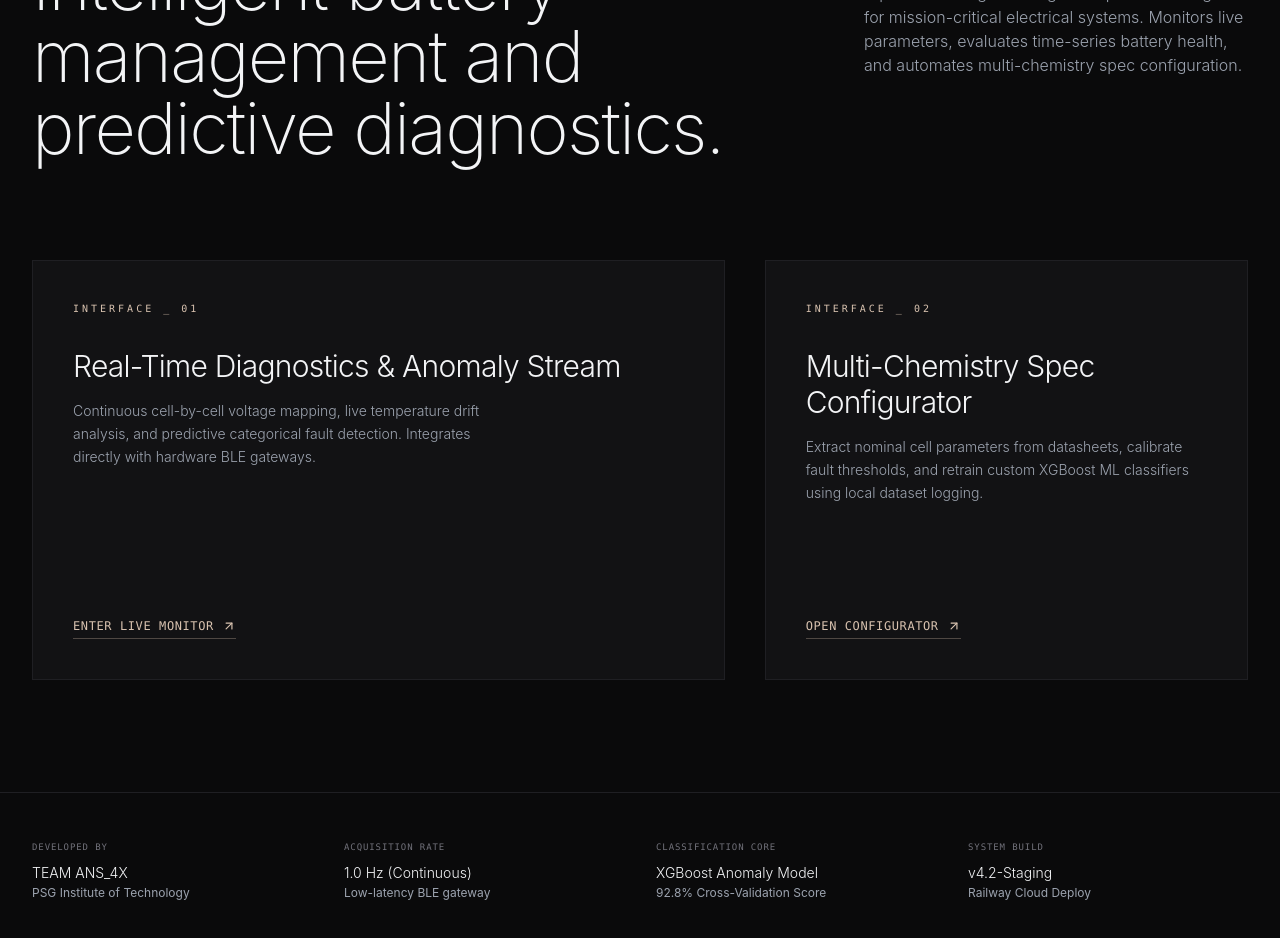
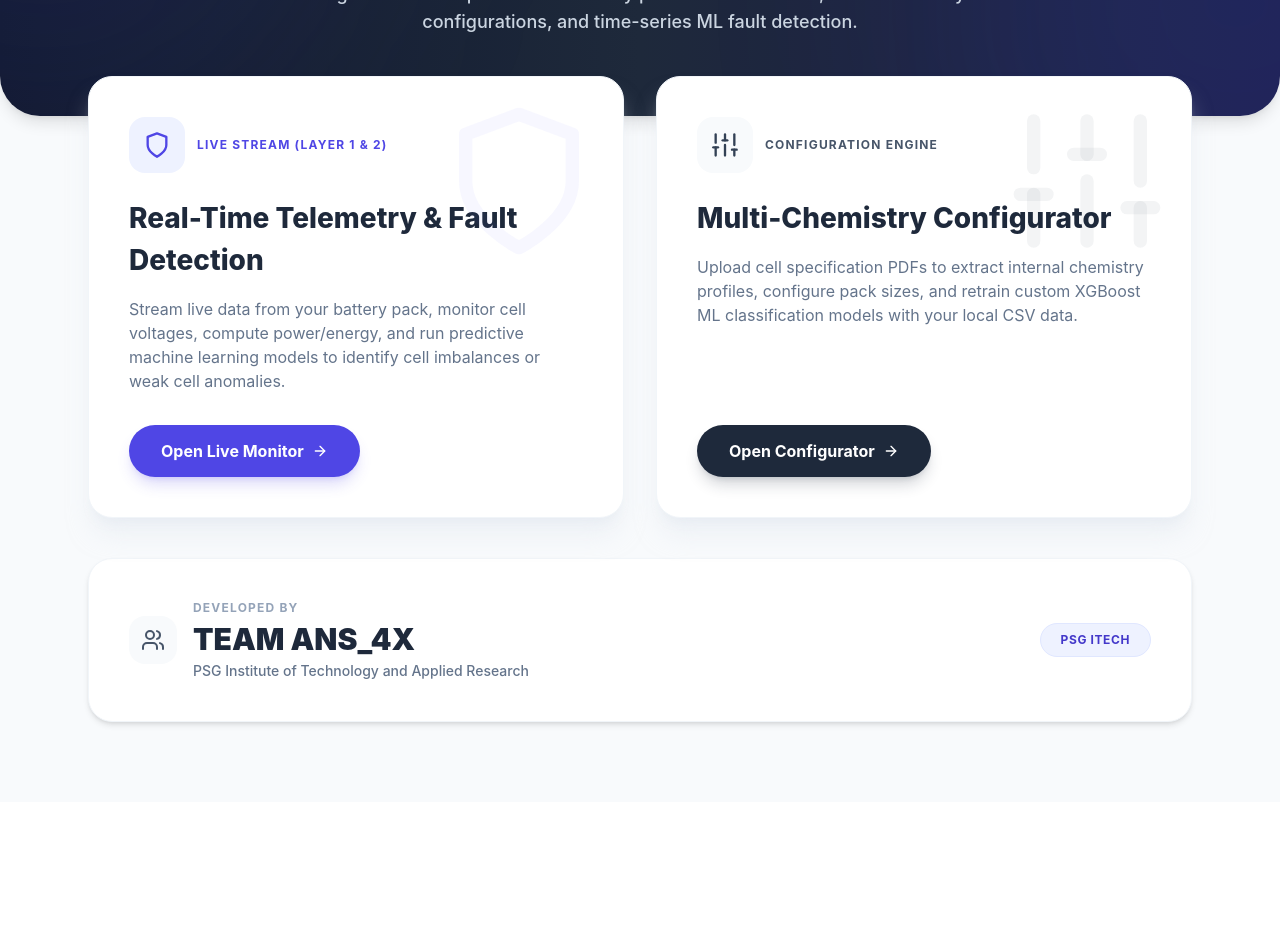
Before and after one commit to Akshaya-cloud-dotc/Intelligent_BMS, a React (Vite) app in the folder frontend/battery-dashboard/frontend/: page / in a window 1280 px wide. Shown: the part 260-1198 px from the top of the page. After the commit the page ends 1062 px from the top, so only its background shows below. Built offline with nearby package versions, Linux system fonts and the light colour scheme.

Commit message:
Restore light/yellow landing page design with custom dynamic redirects

```diff
--- a/frontend/battery-dashboard/frontend/src/pages/HomePage.tsx
+++ b/frontend/battery-dashboard/frontend/src/pages/HomePage.tsx
@@ -1,150 +1,150 @@
 import { useNavigate } from 'react-router-dom';
-import { ArrowUpRight } from 'lucide-react';
+import { motion } from 'framer-motion';
+import { ArrowRight, Shield, Sliders, Users } from 'lucide-react';
 
 const HomePage = () => {
   const navigate = useNavigate();
 
+  const containerVariants = {
+    hidden: { opacity: 0 },
+    visible: {
+      opacity: 1,
+      transition: { staggerChildren: 0.12 }
+    }
+  };
+
+  const itemVariants = {
+    hidden: { opacity: 0, y: 30 },
+    visible: {
+      opacity: 1,
+      y: 0,
+      transition: { type: 'spring', stiffness: 100, damping: 18 }
+    }
+  };
+
   return (
-    <div className="min-h-screen bg-[#0A0A0B] text-[#F3F4F6] selection:bg-[#D9C3B0] selection:text-[#0A0A0B] pb-24" style={{ fontFamily: 'Inter, system-ui, -apple-system, sans-serif' }}>
+    <div className="min-h-screen pb-20 bg-slate-50" style={{ fontFamily: 'Inter, system-ui, sans-serif' }}>
 
-      {/* Editorial Header */}
-      <header className="max-w-7xl mx-auto px-8 pt-8 pb-12 flex justify-between items-baseline border-b border-[#1F1F23]">
-        <div className="text-xs font-mono tracking-[0.25em] text-[#A1A1AA]">
-          AI-PBMS // SYSTEM
-        </div>
-        <div className="text-xs font-mono tracking-[0.2em] text-[#D9C3B0] uppercase">
-          PSG iTech · Staging
-        </div>
-      </header>
+      {/* Sleek Hero Header */}
+      <div className="relative w-full py-20 px-6 text-center bg-gradient-to-r from-slate-900 via-slate-800 to-indigo-950 text-white rounded-b-[40px] shadow-lg overflow-hidden">
+        {/* Glow decorative background blobs */}
+        <div className="absolute top-[-50%] left-[-20%] w-[600px] h-[600px] rounded-full bg-indigo-500/10 blur-[120px] pointer-events-none"></div>
+        <div className="absolute bottom-[-50%] right-[-20%] w-[600px] h-[600px] rounded-full bg-blue-500/10 blur-[120px] pointer-events-none"></div>
 
-      {/* Hero Section - Intentional Composition & Asymmetry */}
-      <section className="max-w-7xl mx-auto px-8 pt-20 pb-24">
-        <div className="grid grid-cols-1 lg:grid-cols-12 gap-8 items-start">
+        <motion.div
+          initial={{ opacity: 0, y: -20 }}
+          animate={{ opacity: 1, y: 0 }}
+          transition={{ duration: 0.6 }}
+          className="relative max-w-4xl mx-auto z-10"
+        >
+          <h1 className="text-4xl md:text-5xl lg:text-6xl font-extrabold tracking-tight mt-6 mb-4 text-white leading-tight">
+            Intelligent Battery Management System
+          </h1>
+          <p className="text-base md:text-lg text-slate-300 font-medium max-w-2xl mx-auto">
+            Edge-to-cloud AI platform for battery parameter extraction, multi-chemistry configurations, and time-series ML fault detection.
+          </p>
+        </motion.div>
+      </div>
 
-          {/* Main Title - Columns 1 to 8 */}
-          <div className="lg:col-span-8">
-            <span className="text-[10px] font-mono tracking-[0.3em] text-[#D9C3B0] uppercase block mb-4">
-              [ 01 / INTRODUCTION ]
-            </span>
-            <h1 className="text-4xl md:text-6xl lg:text-7xl font-extralight tracking-tight leading-[1.05] text-[#F3F4F6] max-w-3xl">
-              Intelligent battery management and predictive diagnostics.
-            </h1>
-          </div>
+      <motion.div
+        variants={containerVariants}
+        initial="hidden"
+        animate="visible"
+        className="max-w-6xl mx-auto px-6 -mt-10 space-y-10 relative z-20"
+      >
+        {/* Choice Cards (2-column layout) */}
+        <div className="grid grid-cols-1 md:grid-cols-2 gap-8">
 
-          {/* Subtitle / Paragraph - Columns 9 to 12 (Shifted down slightly on desktop for composition) */}
-          <div className="lg:col-span-4 lg:pt-16">
-            <p className="text-[#9CA3AF] text-sm md:text-base font-light leading-relaxed max-w-sm">
-              A professional-grade diagnostic platform designed for mission-critical electrical systems. Monitors live parameters, evaluates time-series battery health, and automates multi-chemistry spec configuration.
-            </p>
-          </div>
-
-        </div>
-      </section>
-
-      {/* Dual Interface Options - Asymmetric Card Grid */}
-      <section className="max-w-7xl mx-auto px-8 pb-28">
-        <div className="grid grid-cols-1 lg:grid-cols-12 gap-10">
-
-          {/* Card 1: Telemetry Dashboard (55% Width on Desktop) */}
-          <div className="lg:col-span-7 bg-[#121214] border border-[#1F1F23] p-10 flex flex-col justify-between min-h-[420px] transition-colors duration-300 hover:border-[#3F3F46] group">
+          {/* Card 1: Fault Detection */}
+          <motion.div
+            variants={itemVariants}
+            whileHover={{ y: -6, transition: { duration: 0.2 } }}
+            className="bg-white rounded-[24px] p-8 md:p-10 border border-slate-100 shadow-xl shadow-slate-200/50 relative overflow-hidden flex flex-col justify-between"
+          >
+            <div className="absolute top-6 right-6 text-indigo-500/5 pointer-events-none">
+              <Shield size={160} />
+            </div>
             <div>
-              <span className="text-[10px] font-mono tracking-[0.3em] text-[#D9C3B0] uppercase block mb-8">
-                INTERFACE _ 01
-              </span>
-              <h2 className="text-2xl md:text-3xl font-light tracking-tight text-[#F3F4F6] mb-4">
-                Real-Time Diagnostics & Anomaly Stream
+              <div className="flex items-center gap-3 mb-6">
+                <div className="p-3.5 rounded-2xl bg-indigo-50 text-indigo-600">
+                  <Shield className="w-7 h-7" />
+                </div>
+                <span className="text-[12px] font-bold text-indigo-600 uppercase tracking-widest">
+                  Live Stream (Layer 1 & 2)
+                </span>
+              </div>
+              <h2 className="text-[24px] md:text-[28px] font-extrabold text-slate-800 mb-4">
+                Real-Time Telemetry & Fault Detection
               </h2>
-              <p className="text-[#9CA3AF] text-sm leading-relaxed max-w-md font-light">
-                Continuous cell-by-cell voltage mapping, live temperature drift analysis, and predictive categorical fault detection. Integrates directly with hardware BLE gateways.
+              <p className="text-slate-500 text-sm md:text-base leading-relaxed mb-8">
+                Stream live data from your battery pack, monitor cell voltages, compute power/energy, and run predictive machine learning models to identify cell imbalances or weak cell anomalies.
               </p>
             </div>
             <button
               onClick={() => {
                 window.location.href = window.location.origin + '/live-monitor';
               }}
-              className="mt-12 flex items-center gap-2 text-xs font-mono tracking-wider uppercase text-[#D9C3B0] border-b border-[#D9C3B0]/30 pb-1 w-fit transition-all duration-300 hover:border-[#D9C3B0] group-hover:text-white"
+              className="w-full md:w-fit px-8 py-3.5 rounded-full font-bold text-white bg-indigo-600 hover:bg-indigo-700 transition-all duration-200 flex items-center justify-center gap-2 shadow-lg shadow-indigo-600/20"
             >
-              Enter Live Monitor <ArrowUpRight className="w-3.5 h-3.5" />
+              Open Live Monitor <ArrowRight className="w-4 h-4" />
             </button>
-          </div>
+          </motion.div>
 
-          {/* Card 2: Configuration & ML Training (45% Width on Desktop) */}
-          <div className="lg:col-span-5 bg-[#121214] border border-[#1F1F23] p-10 flex flex-col justify-between min-h-[420px] transition-colors duration-300 hover:border-[#3F3F46] group">
+          {/* Card 2: Multi-Chemistry Configurator */}
+          <motion.div
+            variants={itemVariants}
+            whileHover={{ y: -6, transition: { duration: 0.2 } }}
+            className="bg-white rounded-[24px] p-8 md:p-10 border border-slate-100 shadow-xl shadow-slate-200/50 relative overflow-hidden flex flex-col justify-between"
+          >
+            <div className="absolute top-6 right-6 text-slate-800/5 pointer-events-none">
+              <Sliders size={160} />
+            </div>
             <div>
-              <span className="text-[10px] font-mono tracking-[0.3em] text-[#D9C3B0] uppercase block mb-8">
-                INTERFACE _ 02
-              </span>
-              <h2 className="text-2xl md:text-3xl font-light tracking-tight text-[#F3F4F6] mb-4">
-                Multi-Chemistry Spec Configurator
+              <div className="flex items-center gap-3 mb-6">
+                <div className="p-3.5 rounded-2xl bg-slate-50 text-slate-700">
+                  <Sliders className="w-7 h-7" />
+                </div>
+                <span className="text-[12px] font-bold text-slate-600 uppercase tracking-widest">
+                  Configuration Engine
+                </span>
+              </div>
+              <h2 className="text-[24px] md:text-[28px] font-extrabold text-slate-800 mb-4">
+                Multi-Chemistry Configurator
               </h2>
-              <p className="text-[#9CA3AF] text-sm leading-relaxed max-w-sm font-light">
-                Extract nominal cell parameters from datasheets, calibrate fault thresholds, and retrain custom XGBoost ML classifiers using local dataset logging.
+              <p className="text-slate-500 text-sm md:text-base leading-relaxed mb-8">
+                Upload cell specification PDFs to extract internal chemistry profiles, configure pack sizes, and retrain custom XGBoost ML classification models with your local CSV data.
               </p>
             </div>
             <button
               onClick={() => navigate('/configurator')}
-              className="mt-12 flex items-center gap-2 text-xs font-mono tracking-wider uppercase text-[#D9C3B0] border-b border-[#D9C3B0]/30 pb-1 w-fit transition-all duration-300 hover:border-[#D9C3B0] group-hover:text-white"
+              className="w-full md:w-fit px-8 py-3.5 rounded-full font-bold text-white bg-slate-800 hover:bg-slate-900 transition-all duration-200 flex items-center justify-center gap-2 shadow-lg shadow-slate-800/20"
             >
-              Open Configurator <ArrowUpRight className="w-3.5 h-3.5" />
+              Open Configurator <ArrowRight className="w-4 h-4" />
             </button>
-          </div>
+          </motion.div>
+        </div>
 
-        </div>
-      </section>
-
-      {/* Technical Specifications Grid - Architectural Structure */}
-      <footer className="max-w-7xl mx-auto px-8 border-t border-[#1F1F23] pt-12">
-        <div className="grid grid-cols-2 md:grid-cols-4 gap-8">
-          <div>
-            <span className="text-[9px] font-mono tracking-widest text-[#71717A] uppercase block mb-2">
-              DEVELOPED BY
-            </span>
-            <div className="text-sm font-light text-[#F3F4F6]">
-              TEAM ANS_4X
+        {/* Team Information Footer Card */}
+        <motion.div
+          variants={itemVariants}
+          className="bg-white rounded-[24px] p-8 md:p-10 border border-slate-100 shadow-md flex flex-col md:flex-row items-center justify-between gap-6"
+        >
+          <div className="flex items-center gap-4">
+            <div className="p-3 rounded-2xl bg-slate-50 text-slate-600 hidden sm:block">
+              <Users className="w-6 h-6" />
             </div>
-            <div className="text-xs text-[#9CA3AF] mt-0.5">
-              PSG Institute of Technology
+            <div className="text-center md:text-left">
+              <h4 className="text-[12px] font-bold text-slate-400 uppercase tracking-widest mb-1">Developed By</h4>
+              <h3 className="text-2xl md:text-3xl font-black text-slate-800">TEAM ANS_4X</h3>
+              <p className="text-sm font-medium text-slate-500 mt-1">PSG Institute of Technology and Applied Research</p>
             </div>
           </div>
+          <span className="px-5 py-2 rounded-full text-xs font-bold bg-indigo-50 text-indigo-700 border border-indigo-100 uppercase tracking-wider">
+            PSG iTech
+          </span>
+        </motion.div>
 
-          <div>
-            <span className="text-[9px] font-mono tracking-widest text-[#71717A] uppercase block mb-2">
-              ACQUISITION RATE
-            </span>
-            <div className="text-sm font-light text-[#F3F4F6]">
-              1.0 Hz (Continuous)
-            </div>
-            <div className="text-xs text-[#9CA3AF] mt-0.5">
-              Low-latency BLE gateway
-            </div>
-          </div>
-
-          <div>
-            <span className="text-[9px] font-mono tracking-widest text-[#71717A] uppercase block mb-2">
-              CLASSIFICATION CORE
-            </span>
-            <div className="text-sm font-light text-[#F3F4F6]">
-              XGBoost Anomaly Model
-            </div>
-            <div className="text-xs text-[#9CA3AF] mt-0.5">
-              92.8% Cross-Validation Score
-            </div>
-          </div>
-
-          <div>
-            <span className="text-[9px] font-mono tracking-widest text-[#71717A] uppercase block mb-2">
-              SYSTEM BUILD
-            </span>
-            <div className="text-sm font-light text-[#F3F4F6]">
-              v4.2-Staging
-            </div>
-            <div className="text-xs text-[#9CA3AF] mt-0.5">
-              Railway Cloud Deploy
-            </div>
-          </div>
-        </div>
-      </footer>
-
+      </motion.div>
     </div>
   );
 };
```
Also changed, not shown: 5 other files (tests, documents, lock files or other folders).
